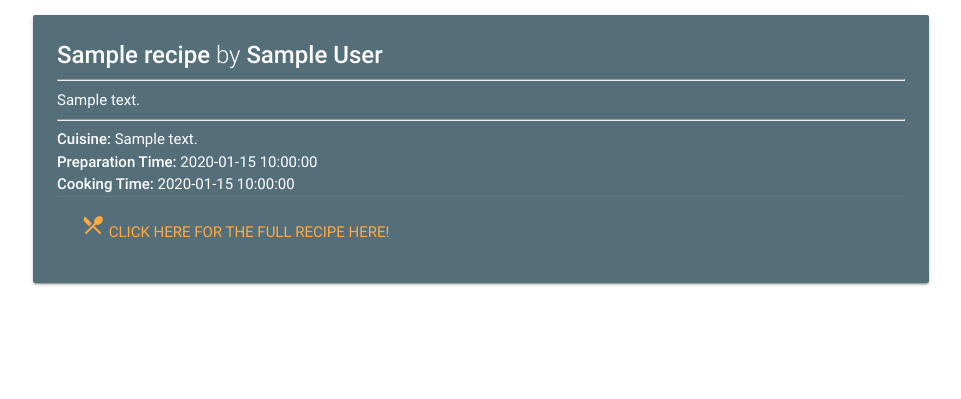
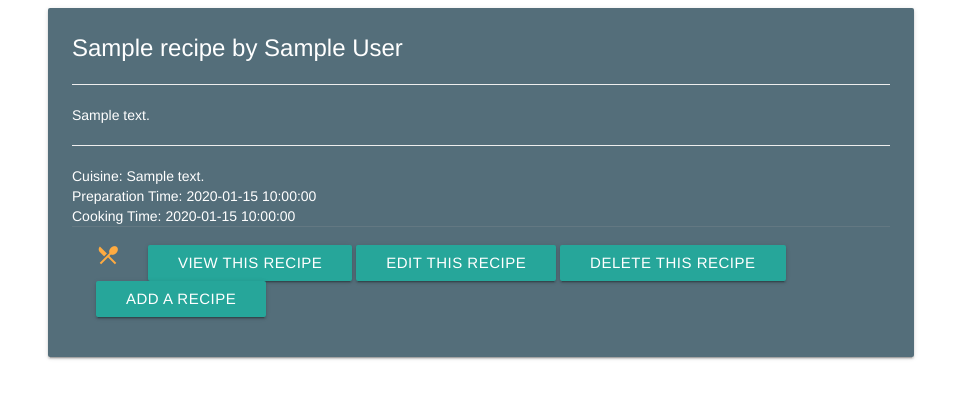
Before and after one commit to Code-Institute-Submissions/cookbook_assignment, a Flask app: page /get_recipe in a window 1280 px wide. Shown: the top 399 px of the page, without its empty margins (159-1120 px from the left). Run offline with Flask 2, Linux system fonts and the light colour scheme; a database or web service that is not in the repository returns one stand-in record (values such as "Sample title"); some libraries are stand-ins or nearby versions.

Commit message:
added a link to Bootswatch. As well as Materialize, I feel like there's some styling options which will compliment the Materialize elements well.

```diff
--- a/templates/base.html
+++ b/templates/base.html
@@ -1,6 +1,7 @@
 <!DOCTYPE html>
 <html>
 <head>
+    <link rel="stylesheet" href="https://cdnjs.cloudflare.com/ajax/libs/bootswatch/3.3.7/cosmo/bootstrap.min.css">
     <link href="https://fonts.googleapis.com/icon?family=Material+Icons" rel="stylesheet">
     <link rel="stylesheet" href="https://cdnjs.cloudflare.com/ajax/libs/materialize/0.100.2/css/materialize.min.css">
     <link rel="stylesheet" href="{{url_for('static', filename='css/style.css')}}" type="text/css" />
--- a/templates/recipes.html
+++ b/templates/recipes.html
@@ -16,8 +16,12 @@
           <p><strong>Preparation Time: </strong>{{recipe.Prep_time}}</p>
           <p><strong>Cooking Time: </strong>{{recipe.cooking_time}}</p>
           <div class="card-action">
-          <a href="#"><i class="material-icons">restaurant_menu</i> Click Here For The Full Recipe Here!</a>
+          <a href="#"><i class="material-icons">restaurant_menu</i></a>
 
+          <button type="button" class="btn btn-secondary">View this Recipe</button>
+          <button type="button" class="btn btn-success">Edit this Recipe</button>
+          <button type="button" class="btn btn-info">Delete this Recipe</button>
+          <button type="button" class="btn btn-warning">Add A Recipe</button>
         </div>
         </li>
     </ul>
```
